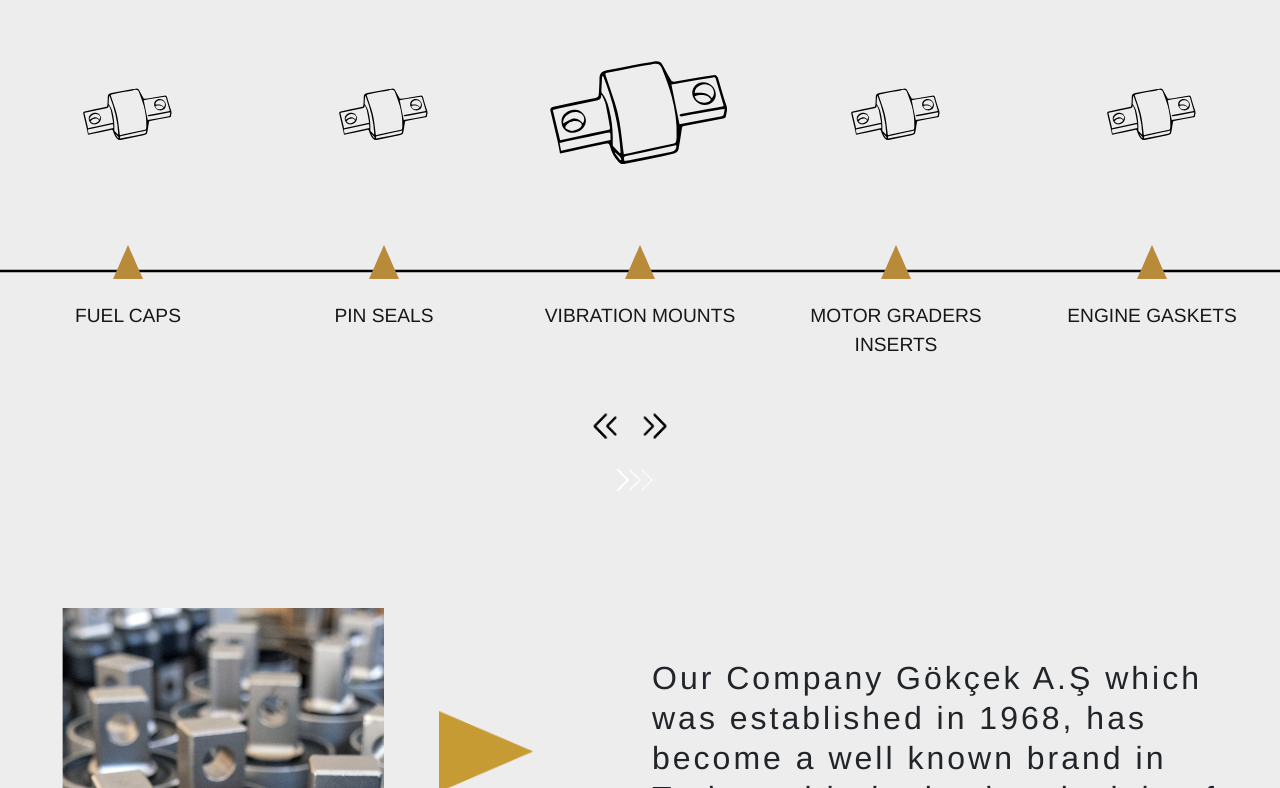
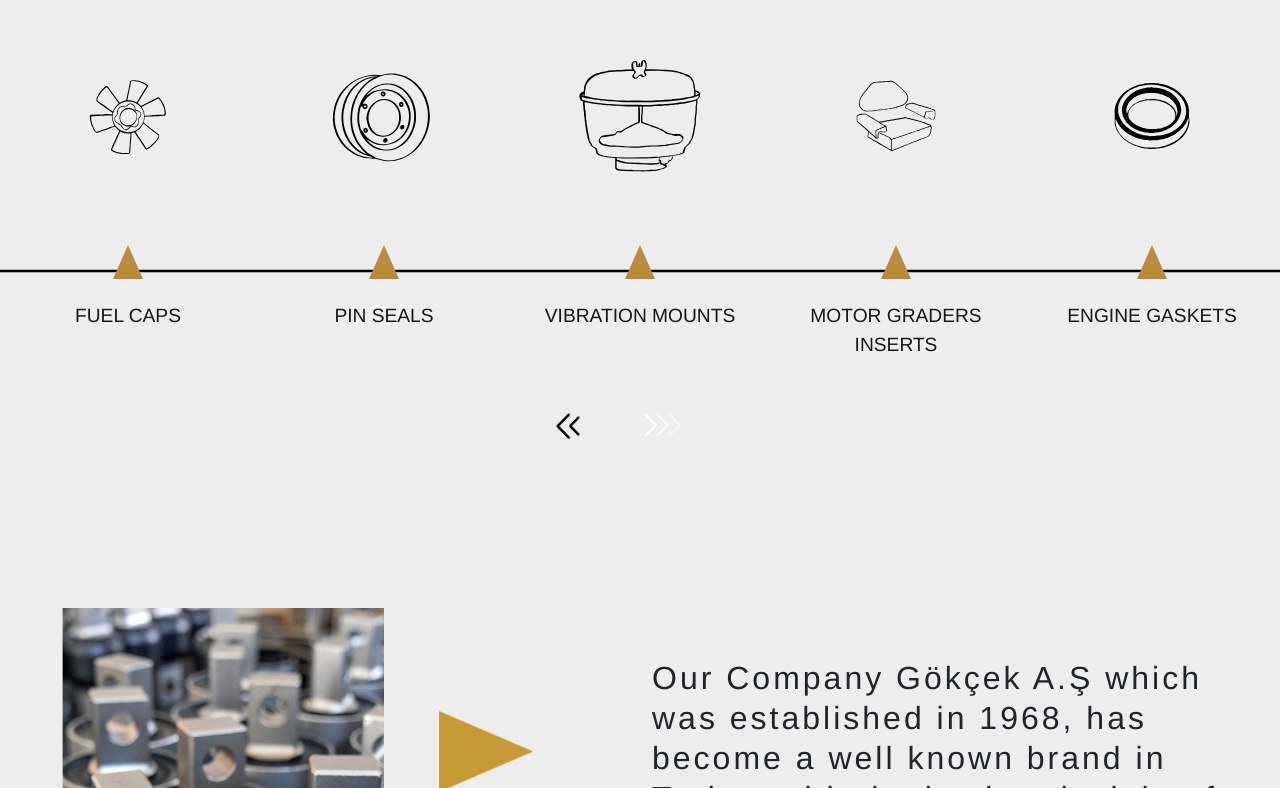
Before and after one commit to barisyasar/mag-rubber, a React (Create React App) app: page / in a window 1280 px wide. Shown: the part 1046-1834 px from the top of the page. Built offline with nearby package versions, Linux system fonts and the light colour scheme.

Commit message:
svgler güncellendi

```diff
--- a/public/index.html
+++ b/public/index.html
@@ -1,33 +1,20 @@
 <!DOCTYPE html>
 <html lang="en">
+
 <head>
   <meta charset="utf-8" />
   <link rel="icon" href="%PUBLIC_URL%/favicon.ico" />
   <meta name="viewport" content="width=device-width, initial-scale=1" />
   <meta name="theme-color" content="#000000" />
-    <meta
-      name="description"
-      content="Web site created using create-react-app"
-    />
+  <meta name="description" content="Web site created using create-react-app" />
   <link rel="apple-touch-icon" href="%PUBLIC_URL%/logo192.png" />
   <link href="https://unpkg.com/aos@2.3.1/dist/aos.css" rel="stylesheet">
   <link rel="manifest" href="%PUBLIC_URL%/manifest.json" />
-    <link
-      rel="stylesheet"
-      type="text/css"
-      charset="UTF-8"
-      href="https://cdnjs.cloudflare.com/ajax/libs/slick-carousel/1.6.0/slick.min.css"
-    />
-    <link
-      rel="stylesheet"
-      type="text/css"
-      href="https://cdnjs.cloudflare.com/ajax/libs/slick-carousel/1.6.0/slick-theme.min.css"
-    />
-    <link
-      rel="stylesheet"
-      media="all"
-      href="assets\application-carousel.css"
-    />
+  <link rel="stylesheet" type="text/css" charset="UTF-8"
+    href="https://cdnjs.cloudflare.com/ajax/libs/slick-carousel/1.6.0/slick.min.css" />
+  <link rel="stylesheet" type="text/css"
+    href="https://cdnjs.cloudflare.com/ajax/libs/slick-carousel/1.6.0/slick-theme.min.css" />
+  <link rel="stylesheet" media="all" href="assets\application-carousel.css" />
 
   <link rel="manifest" href="%PUBLIC_URL%/manifest.json" />
   <script src="https://ajax.googleapis.com/ajax/libs/jquery/3.6.0/jquery.min.js"></script>
@@ -66,7 +53,13 @@
         mouseDrag: true,
         navText: [
           '<img src="/assets/images/left.png" />',
-            '<img src="/assets/images/right.png" />',
+          `<div className='owl-button-next'>
+            <div>
+              <span class="m_scroll_arrows next-one"></span>
+              <span class="m_scroll_arrows next-two"></span>
+              <span class="m_scroll_arrows next-three"></span>
+            </div>
+           </div>`,
         ],
       });
     });
@@ -77,14 +70,14 @@
    </script> -->
 
 </head>
+
 <body>
   <noscript>You need to enable JavaScript to run this app.</noscript>
 
-    <script
-      src="https://cdn.jsdelivr.net/npm/bootstrap@5.2.1/dist/js/bootstrap.bundle.min.js"
+  <script src="https://cdn.jsdelivr.net/npm/bootstrap@5.2.1/dist/js/bootstrap.bundle.min.js"
     integrity="sha384-u1OknCvxWvY5kfmNBILK2hRnQC3Pr17a+RTT6rIHI7NnikvbZlHgTPOOmMi466C8"
-      crossorigin="anonymous"
-    ></script>
+    crossorigin="anonymous"></script>
   <div id="root"></div>
 </body>
+
 </html>
--- a/src/assets/css/components/CustomCarousel/style.css
+++ b/src/assets/css/components/CustomCarousel/style.css
@@ -1,30 +1,27 @@
 .wrapper {
   height: 90vh;
-    background-color: #EDEDED;
+  background-color: #ededed;
   padding: 200px 0;
-
 }
 
-.carousel{
+.carousel {
   height: 100%;
 }
 
-
-
-.carousel-button{
+.carousel-button {
   display: flex;
   justify-content: center;
 }
 
-    .owl-next{
+.owl-next {
   width: 70px;
 }
 
-    .owl-next img{
-        width: 30px
+.owl-next img {
+  width: 30px;
 }
-    .owl-prev img{
-        width: 30px
+.owl-prev img {
+  width: 30px;
 }
 
 .mouse_scroll {
@@ -35,9 +32,7 @@
   margin-top: 125px;
 }
 
-
-.m_scroll_arrows
-{
+.m_scroll_arrows {
   display: block;
   width: 5px;
   height: 5px;
@@ -53,54 +48,46 @@
   height: 16px;
 }
 
-
-.next-one
-{
+.next-one {
   margin-top: 1px;
 }
 
-.ext-one, .next-two, .next-three
-{
+.ext-one,
+.next-two,
+.next-three {
   -webkit-animation: mouse-scroll 1s infinite;
   -moz-animation: mouse-scroll 1s infinite;
   animation: mouse-scroll 1s infinite;
-
 }
 
-.next-one
-{
-  -webkit-animation-delay: .1s;
-  -moz-animation-delay: .1s;
+.next-one {
+  -webkit-animation-delay: 0.1s;
+  -moz-animation-delay: 0.1s;
   -webkit-animation-direction: alternate;
 
   animation-direction: alternate;
   animation-delay: alternate;
   margin-left: -20px;
-
-
 }
 
-.next-two
-{
-  -webkit-animation-delay: .2s;
-  -moz-animation-delay: .2s;
+.next-two {
+  -webkit-animation-delay: 0.2s;
+  -moz-animation-delay: 0.2s;
   -webkit-animation-direction: alternate;
 
-  animation-delay: .2s;
+  animation-delay: 0.2s;
   animation-direction: alternate;
-  margin-left:-8px;
+  margin-left: -8px;
   margin-top: -19px;
 }
 
-.next-three
-{
-  -webkit-animation-delay: .3s;
-  -moz-animation-delay: .3s;
+.next-three {
+  -webkit-animation-delay: 0.3s;
+  -moz-animation-delay: 0.3s;
   -webkit-animation-direction: alternate;
 
-  animation-delay: .3s;
+  animation-delay: 0.3s;
   animation-direction: alternate;
-
 
   margin-top: -19px;
 }
@@ -135,7 +122,7 @@
   animation: mouse-wheel 0.6s right infinite;
 }
 
-@-webkit-keyframes mouse-wheel{
+@-webkit-keyframes mouse-wheel {
   0% {
     opacity: 1;
     -webkit-transform: translateY(0);
@@ -151,55 +138,108 @@
   }
 }
 @-moz-keyframes mouse-wheel {
-  0% { top: 1px; }
-  25% { top: 2px; }
-  50% { top: 3px;}
-  75% { top: 2px;}
-  100% { top: 1px;}
+  0% {
+    top: 1px;
+  }
+  25% {
+    top: 2px;
+  }
+  50% {
+    top: 3px;
+  }
+  75% {
+    top: 2px;
+  }
+  100% {
+    top: 1px;
+  }
 }
 @-o-keyframes mouse-wheel {
-
-   0% { top: 1px; }
-  25% { top: 2px; }
-  50% { top: 3px;}
-  75% { top: 2px;}
-  100% { top: 1px;}
+  0% {
+    top: 1px;
+  }
+  25% {
+    top: 2px;
+  }
+  50% {
+    top: 3px;
+  }
+  75% {
+    top: 2px;
+  }
+  100% {
+    top: 1px;
+  }
 }
 @keyframes mouse-wheel {
-
-   0% { top: 1px; }
-  25% { top: 2px; }
-  50% { top: 3px;}
-  75% { top: 2px;}
-  100% { top: 1px;}
+  0% {
+    top: 1px;
+  }
+  25% {
+    top: 2px;
+  }
+  50% {
+    top: 3px;
+  }
+  75% {
+    top: 2px;
+  }
+  100% {
+    top: 1px;
+  }
 }
 
 @-webkit-keyframes mouse-scroll {
-
-  0%   { opacity: 0;}
-  50%  { opacity: .5;}
-  100% { opacity: 1;}
+  0% {
+    opacity: 0;
+  }
+  50% {
+    opacity: 0.5;
+  }
+  100% {
+    opacity: 1;
+  }
 }
 @-moz-keyframes mouse-scroll {
-
-  0%   { opacity: 0; }
-  50%  { opacity: .5; }
-  100% { opacity: 1; }
+  0% {
+    opacity: 0;
+  }
+  50% {
+    opacity: 0.5;
+  }
+  100% {
+    opacity: 1;
+  }
 }
 @-o-keyframes mouse-scroll {
-
-  0%   { opacity: 0; }
-  50%  { opacity: .5; }
-  100% { opacity: 1; }
+  0% {
+    opacity: 0;
+  }
+  50% {
+    opacity: 0.5;
+  }
+  100% {
+    opacity: 1;
+  }
 }
 @keyframes mouse-scroll {
-
-  0%   { opacity: 0; }
-  50%  { opacity: .5; }
-  100% { opacity: 1; }
+  0% {
+    opacity: 0;
+  }
+  50% {
+    opacity: 0.5;
+  }
+  100% {
+    opacity: 1;
+  }
+}
+.owl-nav {
+  display: flex;
+  justify-content: center;
+  gap: 75px;
 }
 
-.owl-button-next{
+.owl-button-next {
   display: flex;
   justify-content: center;
 }
--- a/src/components/CustomCarousel/index.js
+++ b/src/components/CustomCarousel/index.js
@@ -3,106 +3,86 @@
 import 'react-multi-carousel/lib/styles.css';
 import '../../assets/css/components/CustomCarousel/style.css';
 
-const responsive = {
-  superLargeDesktop: {
-    // the naming can be any, depends on you.
-    breakpoint: { max: 4000, min: 3000 },
-    items: 5,
-  },
-  desktop: {
-    breakpoint: { max: 3000, min: 1024 },
-    items: 3,
-  },
-  tablet: {
-    breakpoint: { max: 1024, min: 464 },
-    items: 2,
-  },
-  mobile: {
-    breakpoint: { max: 464, min: 0 },
-    items: 1,
-  },
-};
-
 const carouselItems = [
   {
     id: 1,
-    name: 'SPHERICAL ROLLER BEARINGS ',
+    name: 'SPHERICAL ROLLER BEARINGS',
     image: '1.svg',
   },
   {
     id: 2,
-    name: 'PULLEYS    ',
-    image: 'customCarousel2.jpeg',
+    name: 'PULLEYS',
+    image: '2.svg',
   },
   {
     id: 3,
-    name: 'PRE-CLEANER GROUP ASSEMBLIES    ',
-    image: 'customCarousel3.jpeg',
+    name: 'PRE-CLEANER GROUP ASSEMBLIES',
+    image: '3.svg',
   },
   {
     id: 4,
-    name: 'OPERATOR SEATS     ',
-    image: 'customCarousel4.jpeg',
+    name: 'OPERATOR SEATS',
+    image: '4.svg',
   },
   {
     id: 5,
     name: 'SEALS',
-    image: 'customCarousel5.jpeg',
+    image: '5.svg',
   },
   {
     id: 6,
     name: 'DAMPER',
-    image: 'customCarousel6.jpeg',
+    image: '6.svg',
   },
   {
     id: 7,
-    name: 'MOUNTS     ',
-    image: 'customCarousel7.jpeg',
+    name: 'MOUNTS',
+    image: '7.svg',
   },
   {
     id: 8,
-    name: 'FUEL CAPS    ',
-    image: 'customCarousel8.jpeg',
+    name: 'FUEL CAPS',
+    image: '8.svg',
   },
   {
     id: 9,
-    name: 'PIN SEALS    ',
-    image: 'customCarousel9.jpeg',
+    name: 'PIN SEALS',
+    image: '9.svg',
   },
   {
     id: 10,
     name: 'VIBRATION MOUNTS',
-    image: 'customCarousel10.jpeg',
+    image: '10.svg',
   },
   {
     id: 11,
-    name: 'MOTOR GRADERS INSERTS    ',
-    image: 'customCarousel11.jpeg',
+    name: 'MOTOR GRADERS INSERTS',
+    image: '11.svg',
   },
   {
     id: 12,
-    name: 'ENGINE GASKETS    ',
-    image: 'customCarousel12.jpeg',
+    name: 'ENGINE GASKETS',
+    image: '12.svg',
   },
   {
     id: 13,
-    name: 'BUSHINGS    ',
-    image: 'customCarousel13.jpeg',
+    name: 'BUSHINGS',
+    image: '13.svg',
   },
   {
     id: 14,
-    name: 'KITS    ',
-    image: 'customCarousel14.jpeg',
+    name: 'KITS',
+    image: '14.svg',
   },
   {
     id: 15,
-    name: 'PUMPS    ',
-    image: 'customCarousel15.jpeg',
+    name: 'PUMPS',
+    image: '15.svg',
   },
   {
     id: 16,
-    name: 'FANS    ',
-    image: 'customCarousel16.jpeg',
+    name: 'FANS',
+    image: '16.svg',
   },
 ];
 
@@ -112,13 +92,12 @@
       className="category-carousel-item owl-carousel-item filterable-item oleodinamica_2mp"
       data-bs-interval={10000}
     >
-      {/* img tagi src '/sadfasdf.svg' */}
       <a
         alt="Visualizza prodotti oleodinamici MONOBLOCCHI CETOP"
         href="prodotti\monoblocchi-cetop.html"
       >
         <div className="icon">
-          <img src="/assets/images/1.svg"/>
+          <img src={`/assets/images/${item.image}`} alt={item.image} />
         </div>
 
         <div className="item-position-container mt-3 mb-3 position-relative">
@@ -151,14 +130,7 @@
             >
               {items2}
             </div>
-           <div className='owl-button-next'>
-           <div>
-			<span class="m_scroll_arrows next-one"></span>
-			<span class="m_scroll_arrows next-two"></span>
-			<span class="m_scroll_arrows next-three"></span>
-		 </div>
-           </div>
-         </section>
+          </section>
         </div>
       </div>
     </React.Fragment>
```
Lines whose indentation alone changed are shown as unchanged.
